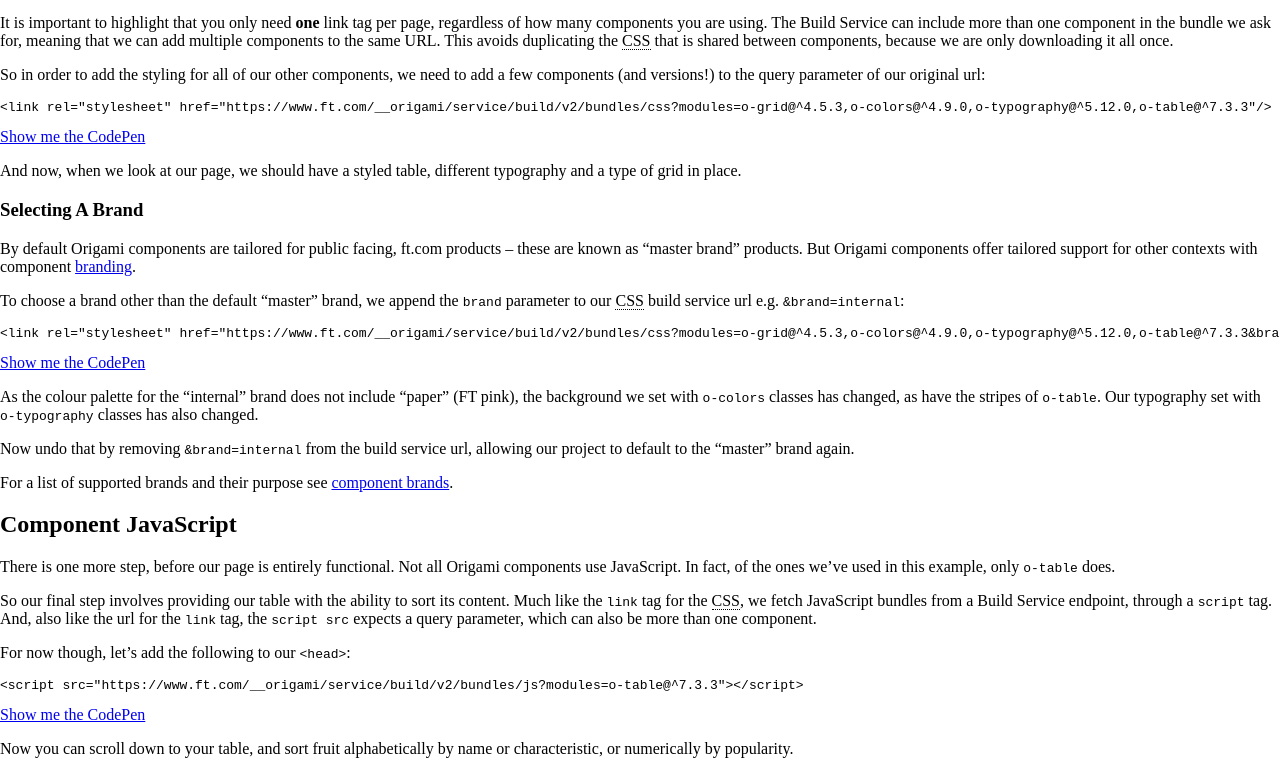
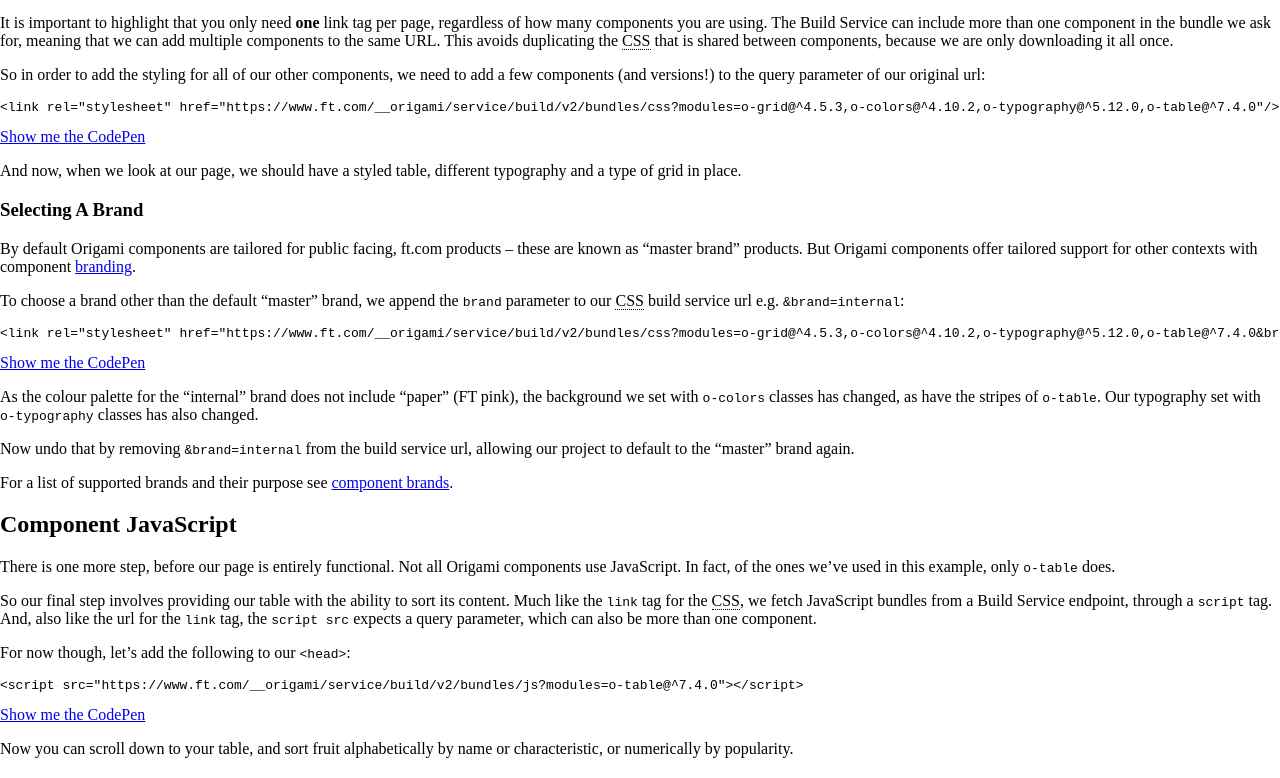
Before and after one commit to Financial-Times/origami-website, a Jekyll site: the page built from _tutorials/build-service.md, in a window 1280 px wide and 1400 px high, scrolled down 1623 px. Shown: the part 281-1059 px from the top of the window. Built offline with Jekyll 4.4.1, drawn with Linux system fonts in a browser that asks for light colours; a style sheet for code colours, icons or effects is not loaded.

Commit message:
Update component data [ci skip]

```diff
--- a/_data/components.json
+++ b/_data/components.json
@@ -1,11 +1,11 @@
 {
 	"o-ads": {
 		"name": "o-ads",
-		"version": "13.0.0"
+		"version": "13.1.0"
 	},
 	"o-ads-embed": {
 		"name": "o-ads-embed",
-		"version": "3.0.3"
+		"version": "4.0.0"
 	},
 	"n-alert-banner": {
 		"name": "n-alert-banner",
@@ -33,7 +33,7 @@
 	},
 	"o-banner": {
 		"name": "o-banner",
-		"version": "2.2.25"
+		"version": "2.3.0"
 	},
 	"o-big-number": {
 		"name": "o-big-number",
@@ -49,7 +49,7 @@
 	},
 	"o-buttons": {
 		"name": "o-buttons",
-		"version": "5.16.6"
+		"version": "5.16.7"
 	},
 	"o-card": {
 		"name": "o-card",
@@ -61,7 +61,7 @@
 	},
 	"o-colors": {
 		"name": "o-colors",
-		"version": "4.9.0"
+		"version": "4.10.2"
 	},
 	"o-comment-api": {
 		"name": "o-comment-api",
@@ -93,11 +93,11 @@
 	},
 	"o-crossword": {
 		"name": "o-crossword",
-		"version": "1.9.0"
+		"version": "1.10.0"
 	},
 	"o-date": {
 		"name": "o-date",
-		"version": "3.1.3"
+		"version": "3.1.4"
 	},
 	"o-dom": {
 		"name": "o-dom",
@@ -121,7 +121,7 @@
 	},
 	"o-fetch-jsonp": {
 		"name": "o-fetch-jsonp",
-		"version": "2.1.1"
+		"version": "2.2.0"
 	},
 	"o-fonts": {
 		"name": "o-fonts",
@@ -189,7 +189,7 @@
 	},
 	"o-header": {
 		"name": "o-header",
-		"version": "7.8.10"
+		"version": "7.8.11"
 	},
 	"o-header--theme-ic": {
 		"name": "o-header--theme-ic",
@@ -197,7 +197,7 @@
 	},
 	"o-header-services": {
 		"name": "o-header-services",
-		"version": "3.3.3"
+		"version": "3.3.4"
 	},
 	"o-hierarchical-nav": {
 		"name": "o-hierarchical-nav",
@@ -241,19 +241,19 @@
 	},
 	"o-message": {
 		"name": "o-message",
-		"version": "3.1.3"
+		"version": "3.1.4"
 	},
 	"o-normalise": {
 		"name": "o-normalise",
-		"version": "1.7.3"
+		"version": "1.7.4"
 	},
 	"n-notification": {
 		"name": "n-notification",
-		"version": "6.2.0"
+		"version": "6.2.1"
 	},
 	"o-overlay": {
 		"name": "o-overlay",
-		"version": "2.7.9"
+		"version": "2.7.10"
 	},
 	"o-permutive": {
 		"name": "o-permutive",
@@ -277,7 +277,7 @@
 	},
 	"o-share": {
 		"name": "o-share",
-		"version": "6.4.6"
+		"version": "6.5.0"
 	},
 	"o-spacing": {
 		"name": "o-spacing",
@@ -301,7 +301,7 @@
 	},
 	"o-table": {
 		"name": "o-table",
-		"version": "7.3.3"
+		"version": "7.4.0"
 	},
 	"o-tabs": {
 		"name": "o-tabs",
@@ -321,7 +321,7 @@
 	},
 	"o-test-component": {
 		"name": "o-test-component",
-		"version": "1.0.33"
+		"version": "1.0.34"
 	},
 	"o-toggle": {
 		"name": "o-toggle",
```
